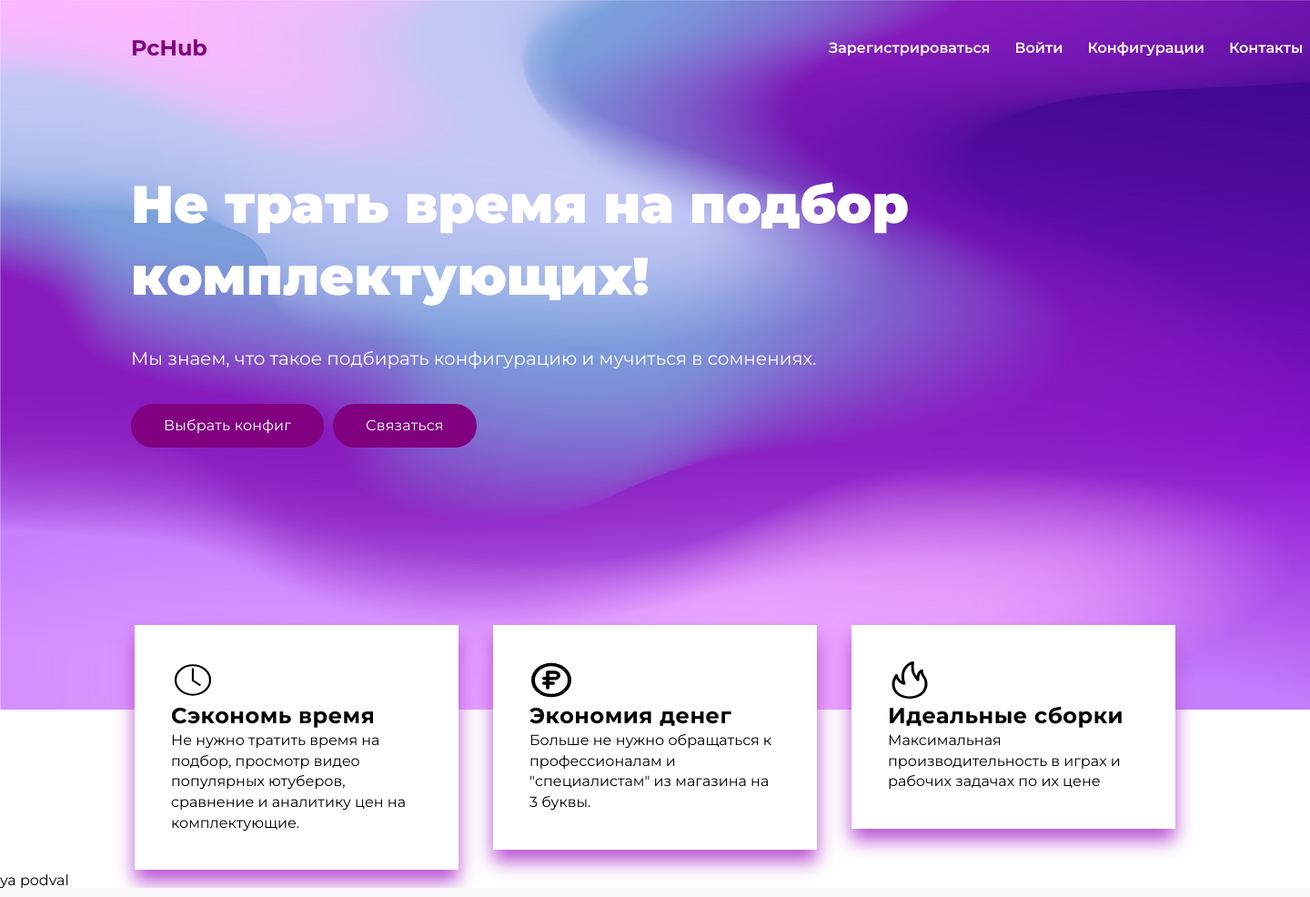
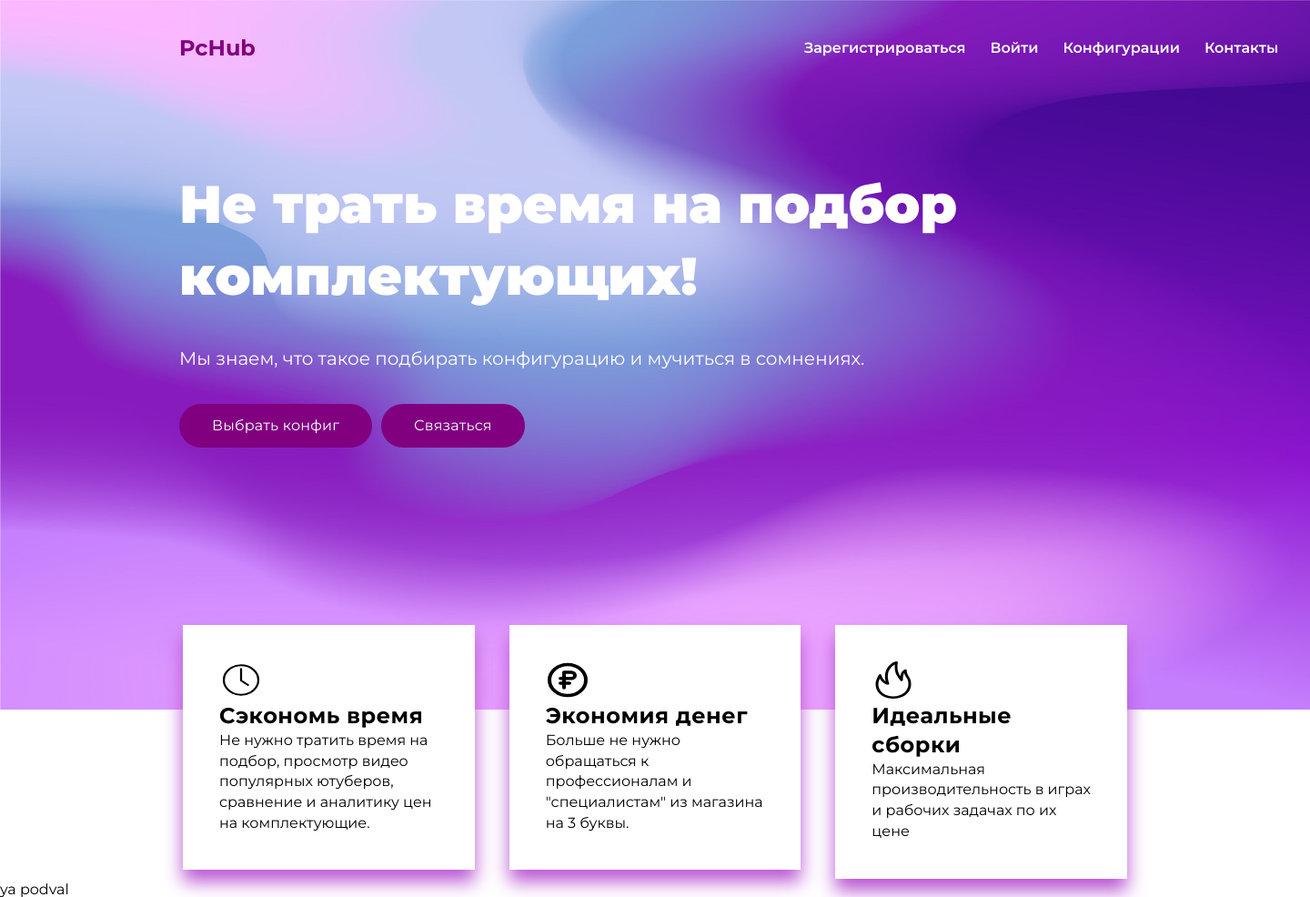
Before and after one commit to whoiam143/PcHUb, a Flask app: page / in a window 1440 px wide. Shown: the whole page at 91% size. Run offline with Flask 3, Linux system fonts and the light colour scheme.

Commit message:
fixed bugs

```diff
--- a/static/css/style.css
+++ b/static/css/style.css
@@ -29,7 +29,7 @@ body {
 }
 
 ._container{
-    max-width: 80%;
+    max-width: 1046px;
     margin: 0px auto;
     padding: 0px 25px;
     box-sizing: content-box;
--- a/templates/index.html
+++ b/templates/index.html
@@ -18,11 +18,11 @@
                         <ul class="menu__list">
                                 {% if current_user.is_authenticated %}
 
-                                <li class="menu__item" style="margin-left: 15rem;">
+                                <li class="menu__item" style="margin-left: 10rem;">
                                     <a class="menu__link" href="/logout">Профиль</a>
                                 </li>
                                 {% else %}
-                                <li class="menu__item" style="margin-left: 5rem;">
+                                <li class="menu__item" >
                                     <a class="menu__link" href="/register">Зарегистрироваться</a>
                                 </li>
                                 <li class="menu__item">
```
